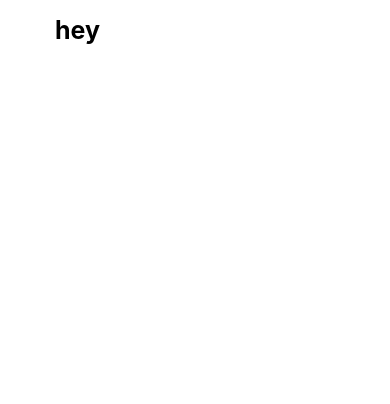
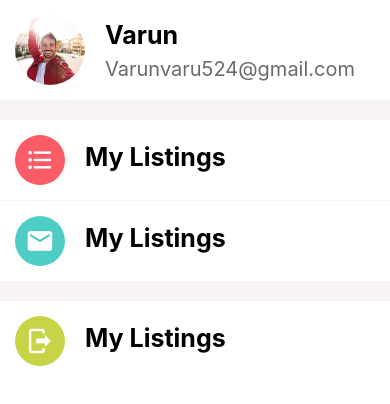
Before and after one commit to Varunvaru524/Done-With-It, a React Native app: screen / in a window 390 px wide. Shown: the top 404 px of the page. Built offline with nearby package versions, Linux system fonts and the light colour scheme.

Commit message:
Built accounts page

```diff
--- a/src/Components/ListItem.jsx
+++ b/src/Components/ListItem.jsx
@@ -6,13 +6,13 @@ import rootCss from '../rootCss';
 
 class ListItem extends Component {
     render() {
-        const { image, ImageComponent, title, subTitle, onPress, onDelete } = this.props
+        const { image, IconComponent, title, subTitle, onPress, onDelete } = this.props
 
         return (
             <Swipeable renderRightActions={() => <ListItemDeleteAction onDelete={onDelete} />}>
                 <TouchableHighlight underlayColor={rootCss.lightGrey} onPress={onPress}>
                     <View style={styles.mainContainer}>
-                        {ImageComponent}
+                        {IconComponent}
                         {image && <Image source={image} style={styles.image} />}
                         <View style={styles.textContainer} >
                             <Text style={styles.title} >{title}</Text>
@@ -30,6 +30,7 @@ const styles = StyleSheet.create({
         display: 'flex',
         flexDirection: 'row',
         padding: 15,
+        backgroundColor:rootCss.white
     },
     image: {
         width: 70,
--- a/src/Components/PageLayout.jsx
+++ b/src/Components/PageLayout.jsx
@@ -1,5 +1,6 @@
 import React, { Component } from 'react';
 import { StyleSheet, Text, View, Platform, StatusBar, SafeAreaView } from 'react-native';
+import rootCss from '../rootCss';
 
 class PageLayout extends Component {
     render() {
@@ -14,7 +15,8 @@ class PageLayout extends Component {
 const styles = StyleSheet.create({
     container: {
         paddingTop: (Platform.OS === 'android') && StatusBar.currentHeight,
-        paddingHorizontal: 20,
+        backgroundColor: rootCss.lightGrey,
+        height: '100%'
     }
 })
 
--- /dev/null
+++ b/src/Pages/AccountPage.jsx
@@ -0,0 +1,33 @@
+import React, { Component } from 'react';
+import { StyleSheet, Text, View } from 'react-native';
+import PageLayout from '../Components/PageLayout';
+import ListItem from '../Components/ListItem';
+import ListItemSeparetor from '../Components/ListItemSeparetor';
+import Icon from '../Components/Icon';
+import rootCss from '../rootCss';
+import image from '../assets/jacket.jpg'
+
+class AccountPage extends Component {
+    render() {
+        return (
+            <PageLayout>
+                <ListItem title='Varun' subTitle='Varunvaru524@gmail.com' image={image}  />
+                <View style={styles.listContainer}>
+                    <ListItem IconComponent={<Icon iconName='format-list-bulleted' bgColor={rootCss.primaryColor} iconColor={rootCss.white} />} title='My Listings' />
+                    <ListItemSeparetor/>
+                    <ListItem IconComponent={<Icon iconName='email' bgColor={rootCss.secondaryColor} iconColor={rootCss.white} />} title='My Listings' />
+                </View>
+                    <ListItem IconComponent={<Icon iconName='logout' bgColor='rgb(198, 212, 70)' iconColor={rootCss.white} />} title='My Listings' />
+            </PageLayout>
+        );
+    }
+}
+
+const styles = StyleSheet.create({
+    listContainer:{
+        marginVertical:20
+    }
+})
+
+
+export default AccountPage;
--- /dev/null
+++ b/src/exp.css
@@ -0,0 +1,3 @@
+*{
+    color: rgb(198, 212, 70);
+}
--- a/src/exp.jsx
+++ b/src/exp.jsx
@@ -1,15 +1,11 @@
 import React, { Component } from 'react';
 import Img from './assets/jacket.jpg'
-import PageLayout from './Components/PageLayout';
-import ListItem from './Components/ListItem';
-import Icon from './Components/Icon';
+import AccountPage from './Pages/AccountPage';
 
 class Experimental extends Component {
     render() {
         return (
-            <PageLayout>
-                <ListItem  title='hey'   />
-            </PageLayout>
+            <AccountPage/>
         );
     }
 }
```
